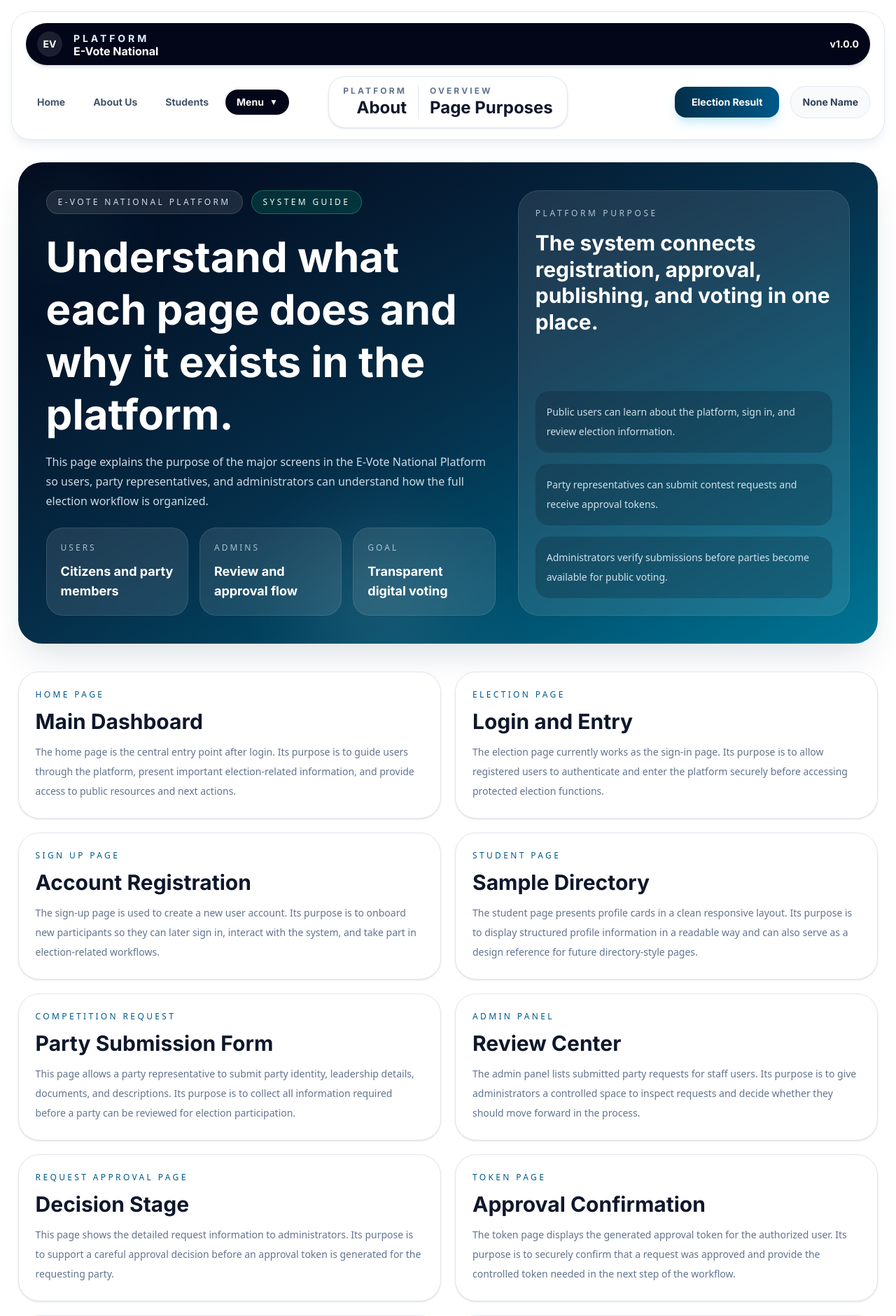
After one commit to AlazarBekele/NEEV, a Django app: page /about_us/ in a window 1280 px wide. The commit adds this page. Shown: the top 1881 px of the page at 70% size. Run offline with Django 5.2, Linux system fonts and the light colour scheme.

Commit message:
feat: Add about us page

```diff
--- a/core/public/urls.py
+++ b/core/public/urls.py
@@ -15,7 +15,8 @@ from .views import (
     vote_page,
     review_vote,
     VoteAPIView,
-    student
+    student,
+    about
 )
 
 from django.conf import settings
@@ -35,6 +36,7 @@ urlpatterns = [
     path ('compitition_request/', compition_request, name='Compition_Request'),
     path ('admin-panel/<str:username>/', admin_panel, name='Admin_Panel'),
     path ('student/', student, name='Student'),
+    path ('about_us/', about, name='About_us'),
     path ('request-edit/<int:id>', request_approvement, name='Request_Approvement'),
     path ('acceptance_success/<int:id>/', approve_page, name='Acceptanc_token_Page'),
     path ('acceptanc_token_page/<int:id>/', acceptanc_token_page, name='Acceptanc_Token_Page'),
--- a/core/public/views.py
+++ b/core/public/views.py
@@ -37,6 +37,9 @@ def index (request):
 
 def student (request):
     return render (request, 'public/Pages/Students/Student.html')
+
+def about (request):
+    return render (request, 'public/Pages/About/about.html')
 
 def election (request):
     SingInForm = SignIn (request.POST or None)
--- a/core/static/src/output.css
+++ b/core/static/src/output.css
@@ -66,6 +66,7 @@
     --container-2xl: 42rem;
     --container-3xl: 48rem;
     --container-4xl: 56rem;
+    --container-5xl: 64rem;
     --container-6xl: 72rem;
     --container-7xl: 80rem;
     --text-xs: 0.75rem;
@@ -727,6 +728,9 @@
   .max-w-4xl {
     max-width: var(--container-4xl);
   }
+  .max-w-5xl {
+    max-width: var(--container-5xl);
+  }
   .max-w-6xl {
     max-width: var(--container-6xl);
   }
@@ -2358,6 +2362,11 @@
   .lg\:hidden {
     @media (width >= 64rem) {
       display: none;
+    }
+  }
+  .lg\:grid-cols-2 {
+    @media (width >= 64rem) {
+      grid-template-columns: repeat(2, minmax(0, 1fr));
     }
   }
   .lg\:grid-cols-\[0\.9fr_0\.7fr_1fr\] {
--- /dev/null
+++ b/core/templates/public/Pages/About/about.html
@@ -0,0 +1,191 @@
+{% extends "public/base.html" %}
+{% load static %}
+
+{% block title %}EVNP - About Platform{% endblock %}
+
+{% block NavCenter %}
+<div class="flex items-center gap-4 rounded-[24px] border border-slate-200 bg-white px-5 py-3 shadow-sm">
+    <div class="inter_Bold text-right">
+        <p class="text-xs uppercase tracking-[0.26em] text-slate-500">Platform</p>
+        <p class="text-2xl text-slate-900">About</p>
+    </div>
+    <div class="h-12 w-px bg-slate-200"></div>
+    <div class="inter_Bold">
+        <p class="text-xs uppercase tracking-[0.26em] text-slate-500">Overview</p>
+        <p class="text-2xl text-slate-900">Page Purposes</p>
+    </div>
+</div>
+{% endblock %}
+
+{% block NavCenterMobile %}
+<div class="rounded-full border border-sky-100 bg-sky-50 px-5 py-2 shadow-sm">
+    <p class="inter_Bold text-sm uppercase tracking-[0.35em] text-sky-900">Platform About</p>
+</div>
+{% endblock %}
+
+{% block content %}
+<section class="mx-auto flex w-[96%] max-w-[1550px] flex-col gap-8 pb-10 pt-4 lg:gap-10">
+    <div class="overflow-hidden rounded-[34px] bg-linear-to-br from-slate-950 via-sky-950 to-cyan-700 text-white shadow-2xl shadow-sky-950/15">
+        <div class="grid gap-8 px-6 py-8 md:px-10 md:py-10 xl:grid-cols-[1.15fr_0.85fr]">
+            <div class="relative flex flex-col gap-6">
+                <div class="absolute left-[-60px] top-[-40px] h-36 w-36 rounded-full bg-cyan-300/10 blur-3xl"></div>
+                <div class="absolute bottom-[-85px] right-[10%] h-52 w-52 rounded-full bg-white/10 blur-3xl"></div>
+
+                <div class="relative flex flex-wrap items-center gap-3 text-xs uppercase tracking-[0.28em] text-sky-100/90">
+                    <span class="rounded-full border border-white/15 bg-white/10 px-4 py-2">E-Vote National Platform</span>
+                    <span class="rounded-full border border-emerald-300/30 bg-emerald-400/15 px-4 py-2 text-emerald-50">System Guide</span>
+                </div>
+
+                <div class="relative max-w-3xl">
+                    <h1 class="inter_Bold text-4xl leading-tight md:text-5xl xl:text-6xl">Understand what each page does and why it exists in the platform.</h1>
+                    <p class="mt-4 max-w-2xl text-sm leading-7 text-sky-50/85 md:text-base">
+                        This page explains the purpose of the major screens in the E-Vote National Platform so users, party representatives, and administrators can understand how the full election workflow is organized.
+                    </p>
+                </div>
+
+                <div class="relative grid gap-4 sm:grid-cols-3">
+                    <div class="rounded-[24px] border border-white/10 bg-white/10 p-5 backdrop-blur-sm">
+                        <p class="text-xs uppercase tracking-[0.25em] text-sky-100/70">Users</p>
+                        <p class="mt-3 inter_Bold text-lg">Citizens and party members</p>
+                    </div>
+                    <div class="rounded-[24px] border border-white/10 bg-white/10 p-5 backdrop-blur-sm">
+                        <p class="text-xs uppercase tracking-[0.25em] text-sky-100/70">Admins</p>
+                        <p class="mt-3 inter_Bold text-lg">Review and approval flow</p>
+                    </div>
+                    <div class="rounded-[24px] border border-white/10 bg-white/10 p-5 backdrop-blur-sm">
+                        <p class="text-xs uppercase tracking-[0.25em] text-sky-100/70">Goal</p>
+                        <p class="mt-3 inter_Bold text-lg">Transparent digital voting</p>
+                    </div>
+                </div>
+            </div>
+
+            <div class="flex items-stretch">
+                <div class="flex w-full flex-col justify-between rounded-[30px] border border-white/10 bg-white/10 p-6 backdrop-blur-md">
+                    <div>
+                        <p class="text-xs uppercase tracking-[0.3em] text-sky-100/75">Platform Purpose</p>
+                        <h2 class="mt-4 inter_Bold text-3xl leading-tight">The system connects registration, approval, publishing, and voting in one place.</h2>
+                    </div>
+
+                    <div class="mt-6 space-y-4 text-sm leading-7 text-sky-50/85">
+                        <div class="rounded-[20px] bg-slate-950/20 px-4 py-4">
+                            Public users can learn about the platform, sign in, and review election information.
+                        </div>
+                        <div class="rounded-[20px] bg-slate-950/20 px-4 py-4">
+                            Party representatives can submit contest requests and receive approval tokens.
+                        </div>
+                        <div class="rounded-[20px] bg-slate-950/20 px-4 py-4">
+                            Administrators verify submissions before parties become available for public voting.
+                        </div>
+                    </div>
+                </div>
+            </div>
+        </div>
+    </div>
+
+    <div class="grid gap-5 lg:grid-cols-2 2xl:grid-cols-3">
+        <article class="rounded-[30px] border border-slate-200 bg-white p-6 shadow-sm">
+            <p class="text-xs uppercase tracking-[0.28em] text-sky-800">Home Page</p>
+            <h2 class="mt-3 inter_Bold text-3xl text-slate-900">Main Dashboard</h2>
+            <p class="mt-3 text-sm leading-7 text-slate-500">
+                The home page is the central entry point after login. Its purpose is to guide users through the platform, present important election-related information, and provide access to public resources and next actions.
+            </p>
+        </article>
+
+        <article class="rounded-[30px] border border-slate-200 bg-white p-6 shadow-sm">
+            <p class="text-xs uppercase tracking-[0.28em] text-sky-800">Election Page</p>
+            <h2 class="mt-3 inter_Bold text-3xl text-slate-900">Login and Entry</h2>
+            <p class="mt-3 text-sm leading-7 text-slate-500">
+                The election page currently works as the sign-in page. Its purpose is to allow registered users to authenticate and enter the platform securely before accessing protected election functions.
+            </p>
+        </article>
+
+        <article class="rounded-[30px] border border-slate-200 bg-white p-6 shadow-sm">
+            <p class="text-xs uppercase tracking-[0.28em] text-sky-800">Sign Up Page</p>
+            <h2 class="mt-3 inter_Bold text-3xl text-slate-900">Account Registration</h2>
+            <p class="mt-3 text-sm leading-7 text-slate-500">
+                The sign-up page is used to create a new user account. Its purpose is to onboard new participants so they can later sign in, interact with the system, and take part in election-related workflows.
+            </p>
+        </article>
+
+        <article class="rounded-[30px] border border-slate-200 bg-white p-6 shadow-sm">
+            <p class="text-xs uppercase tracking-[0.28em] text-sky-800">Student Page</p>
+            <h2 class="mt-3 inter_Bold text-3xl text-slate-900">Sample Directory</h2>
+            <p class="mt-3 text-sm leading-7 text-slate-500">
+                The student page presents profile cards in a clean responsive layout. Its purpose is to display structured profile information in a readable way and can also serve as a design reference for future directory-style pages.
+            </p>
+        </article>
+
+        <article class="rounded-[30px] border border-slate-200 bg-white p-6 shadow-sm">
+            <p class="text-xs uppercase tracking-[0.28em] text-sky-800">Competition Request</p>
+            <h2 class="mt-3 inter_Bold text-3xl text-slate-900">Party Submission Form</h2>
+            <p class="mt-3 text-sm leading-7 text-slate-500">
+                This page allows a party representative to submit party identity, leadership details, documents, and descriptions. Its purpose is to collect all information required before a party can be reviewed for election participation.
+            </p>
+        </article>
+
+        <article class="rounded-[30px] border border-slate-200 bg-white p-6 shadow-sm">
+            <p class="text-xs uppercase tracking-[0.28em] text-sky-800">Admin Panel</p>
+            <h2 class="mt-3 inter_Bold text-3xl text-slate-900">Review Center</h2>
+            <p class="mt-3 text-sm leading-7 text-slate-500">
+                The admin panel lists submitted party requests for staff users. Its purpose is to give administrators a controlled space to inspect requests and decide whether they should move forward in the process.
+            </p>
+        </article>
+
+        <article class="rounded-[30px] border border-slate-200 bg-white p-6 shadow-sm">
+            <p class="text-xs uppercase tracking-[0.28em] text-sky-800">Request Approval Page</p>
+            <h2 class="mt-3 inter_Bold text-3xl text-slate-900">Decision Stage</h2>
+            <p class="mt-3 text-sm leading-7 text-slate-500">
+                This page shows the detailed request information to administrators. Its purpose is to support a careful approval decision before an approval token is generated for the requesting party.
+            </p>
+        </article>
+
+        <article class="rounded-[30px] border border-slate-200 bg-white p-6 shadow-sm">
+            <p class="text-xs uppercase tracking-[0.28em] text-sky-800">Token Page</p>
+            <h2 class="mt-3 inter_Bold text-3xl text-slate-900">Approval Confirmation</h2>
+            <p class="mt-3 text-sm leading-7 text-slate-500">
+                The token page displays the generated approval token for the authorized user. Its purpose is to securely confirm that a request was approved and provide the controlled token needed in the next step of the workflow.
+            </p>
+        </article>
+
+        <article class="rounded-[30px] border border-slate-200 bg-white p-6 shadow-sm">
+            <p class="text-xs uppercase tracking-[0.28em] text-sky-800">User Token Page</p>
+            <h2 class="mt-3 inter_Bold text-3xl text-slate-900">User Access to Token</h2>
+            <p class="mt-3 text-sm leading-7 text-slate-500">
+                This page allows the approved user to view their active token. Its purpose is to connect the approval process with the user-facing side of the platform in a secure and traceable way.
+            </p>
+        </article>
+
+        <article class="rounded-[30px] border border-slate-200 bg-white p-6 shadow-sm">
+            <p class="text-xs uppercase tracking-[0.28em] text-sky-800">Party Publish Page</p>
+            <h2 class="mt-3 inter_Bold text-3xl text-slate-900">Public Availability</h2>
+            <p class="mt-3 text-sm leading-7 text-slate-500">
+                The party publish page shows approved parties that are ready for public visibility. Its purpose is to make verified party profiles available before they appear in the voting stage.
+            </p>
+        </article>
+
+        <article class="rounded-[30px] border border-slate-200 bg-white p-6 shadow-sm">
+            <p class="text-xs uppercase tracking-[0.28em] text-sky-800">Vote Page</p>
+            <h2 class="mt-3 inter_Bold text-3xl text-slate-900">Party Selection</h2>
+            <p class="mt-3 text-sm leading-7 text-slate-500">
+                The vote page displays the list of published and approved parties. Its purpose is to let users review eligible choices before continuing to the final vote review and submission experience.
+            </p>
+        </article>
+
+        <article class="rounded-[30px] border border-slate-200 bg-white p-6 shadow-sm">
+            <p class="text-xs uppercase tracking-[0.28em] text-sky-800">Review Vote Page</p>
+            <h2 class="mt-3 inter_Bold text-3xl text-slate-900">Final Check Before Voting</h2>
+            <p class="mt-3 text-sm leading-7 text-slate-500">
+                The review vote page focuses on a single party record. Its purpose is to give voters a final chance to inspect the selected party details before the vote is submitted through the API.
+            </p>
+        </article>
+    </div>
+
+    <div class="rounded-[32px] border border-slate-200 bg-white p-6 shadow-sm md:p-8">
+        <p class="text-xs uppercase tracking-[0.3em] text-sky-800">Overall Mission</p>
+        <h2 class="mt-3 inter_Bold text-4xl text-slate-900">Why this platform exists</h2>
+        <p class="mt-4 max-w-5xl text-sm leading-8 text-slate-500 md:text-base">
+            The E-Vote National Platform is designed to support a structured digital election process. Its purpose is to help manage identity, party participation, approval flow, publication, and final voting in a more transparent, organized, and efficient way than a disconnected manual system.
+        </p>
+    </div>
+</section>
+{% endblock %}
--- a/core/templates/public/base.html
+++ b/core/templates/public/base.html
@@ -117,7 +117,7 @@
                                 </a>
                             </li>
                             <li>
-                                <a href="{% url 'Election' %}" class="block rounded-full px-4 py-2 transition duration-300 hover:bg-slate-100 hover:text-slate-950">
+                                <a href="{% url 'About_us' %}" class="block rounded-full px-4 py-2 transition duration-300 hover:bg-slate-100 hover:text-slate-950">
                                     About Us
                                 </a>
                             </li>
@@ -211,7 +211,7 @@
                             <a href="{% url 'Index' %}" class="rounded-2xl bg-white px-4 py-3 transition duration-300 hover:bg-slate-100 hover:text-slate-950">
                                 Home
                             </a>
-                            <a href="{% url 'Election' %}" class="rounded-2xl bg-white px-4 py-3 transition duration-300 hover:bg-slate-100 hover:text-slate-950">
+                            <a href="{% url 'About_us' %}" class="rounded-2xl bg-white px-4 py-3 transition duration-300 hover:bg-slate-100 hover:text-slate-950">
                                 About Us
                             </a>
                             <a href="{% url 'Student' %}" class="rounded-2xl bg-white px-4 py-3 transition duration-300 hover:bg-slate-100 hover:text-slate-950">
```
